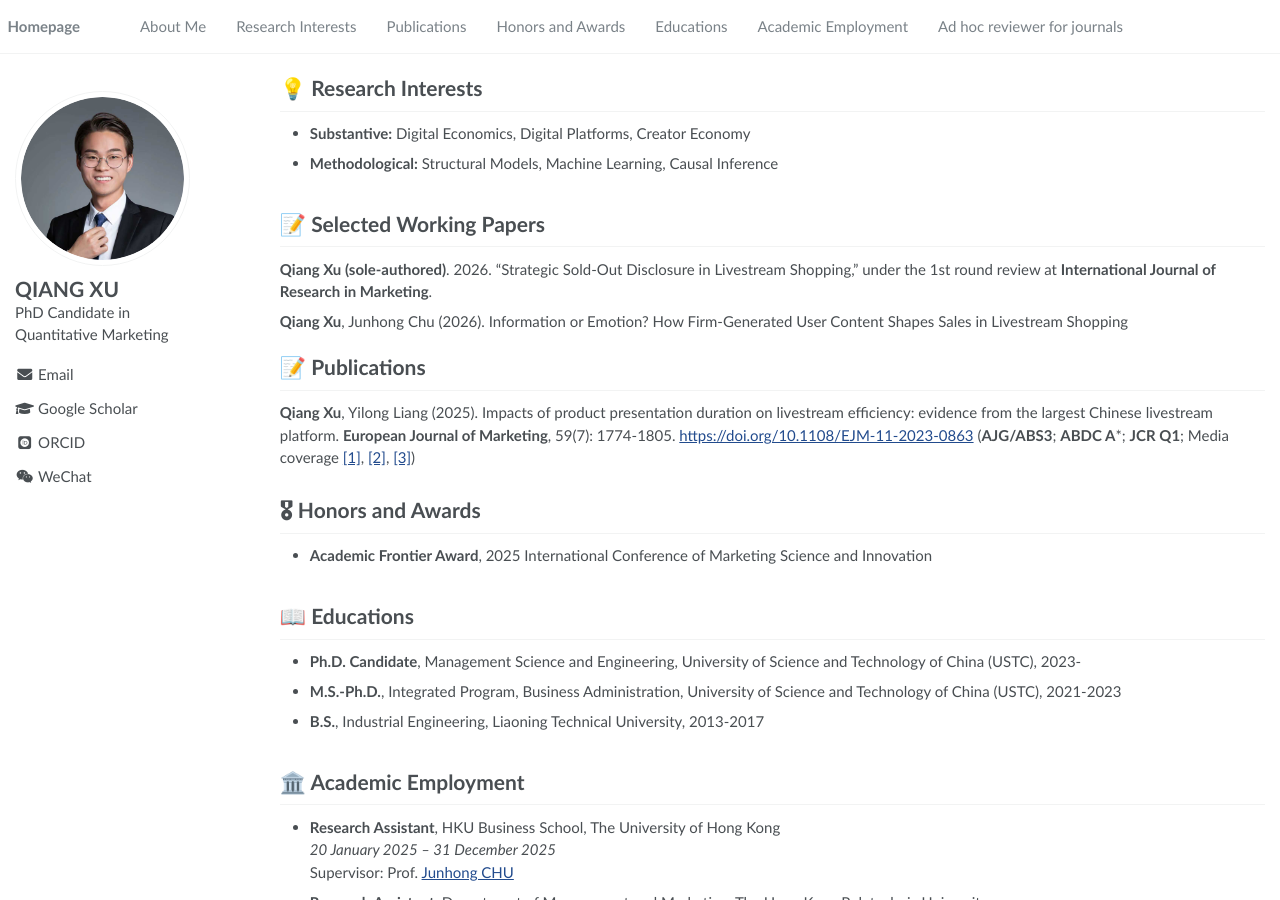
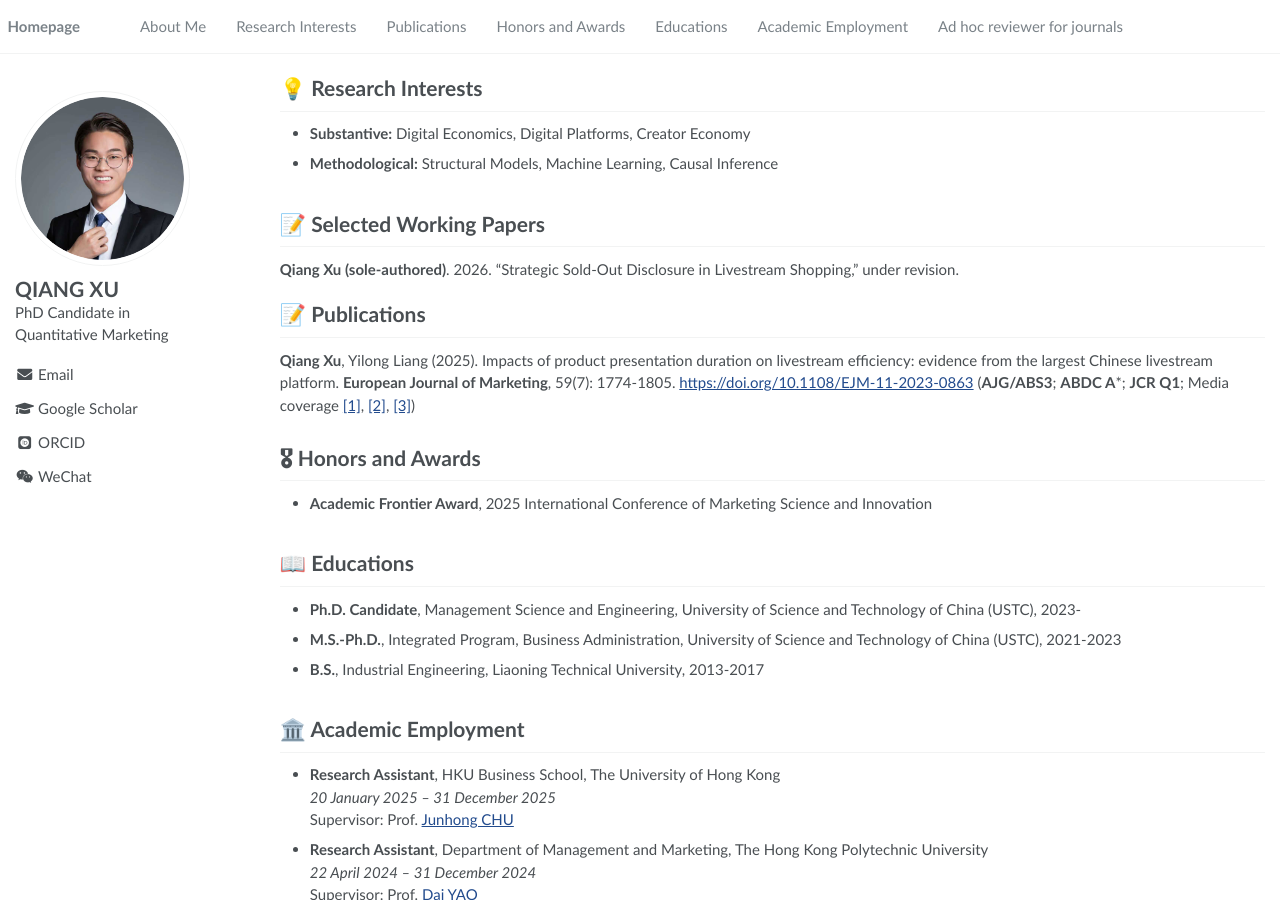
Before and after one commit to xuqiang/xuqiang.github.io, a Jekyll site: the page built from _pages/about.md, in a window 1280 px wide and 900 px high, scrolled down 318 px. Built offline with Jekyll 4.4.1, drawn with Linux system fonts in a browser that asks for light colours; some web fonts are replaced.

Commit message:
Update about.md

```diff
--- a/_pages/about.md
+++ b/_pages/about.md
@@ -42,9 +42,7 @@
 <span class='anchor' id='publications'></span>
 
 # 📝 Selected Working Papers
-**Qiang Xu (sole-authored)**. 2026. "Strategic Sold-Out Disclosure in Livestream Shopping," under the 1st round review at **International Journal of Research in Marketing**.
-
-**Qiang Xu**, Junhong Chu (2026). Information or Emotion? How Firm-Generated User Content Shapes Sales in Livestream Shopping
+**Qiang Xu (sole-authored)**. 2026. "Strategic Sold-Out Disclosure in Livestream Shopping," under revision.
 
 # 📝 Publications
 **Qiang Xu**, Yilong Liang (2025). Impacts of product presentation duration on livestream efficiency: evidence from the largest Chinese livestream platform. **European Journal of Marketing**, 59(7): 1774-1805. [https://doi.org/10.1108/EJM-11-2023-0863](https://doi.org/10.1108/EJM-11-2023-0863) (**AJG/ABS3**; **ABDC A***; **JCR Q1**; Media coverage [[1]](https://mp.weixin.qq.com/s/NhP_8jsa5BseeM_-qpP9kw), [[2]](https://mp.weixin.qq.com/s/7YSBkoparxdSQB2AKeBgqQ), [[3]](https://mp.weixin.qq.com/s/QRsyqvs8iSof-M8nwEfRxQ))
```
